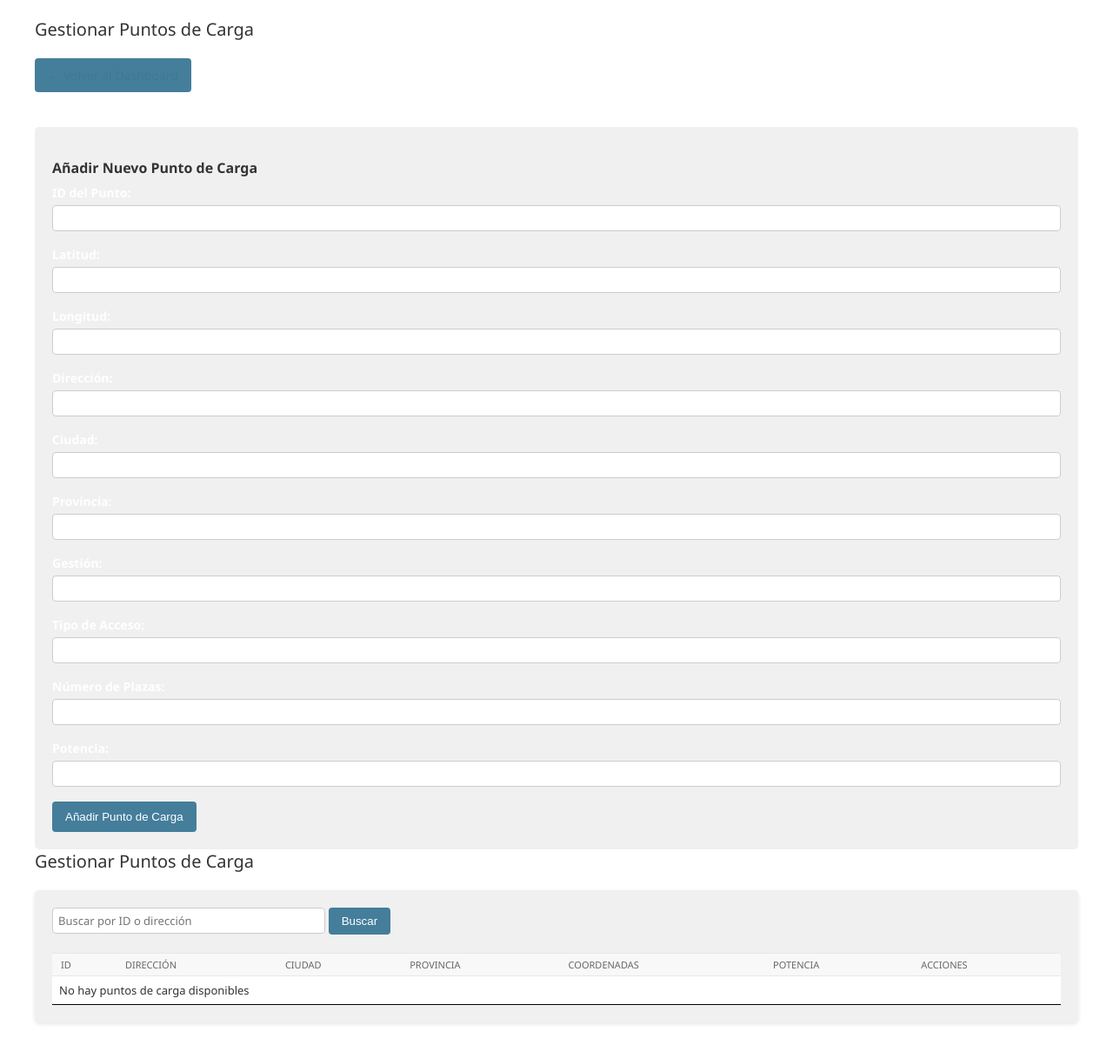
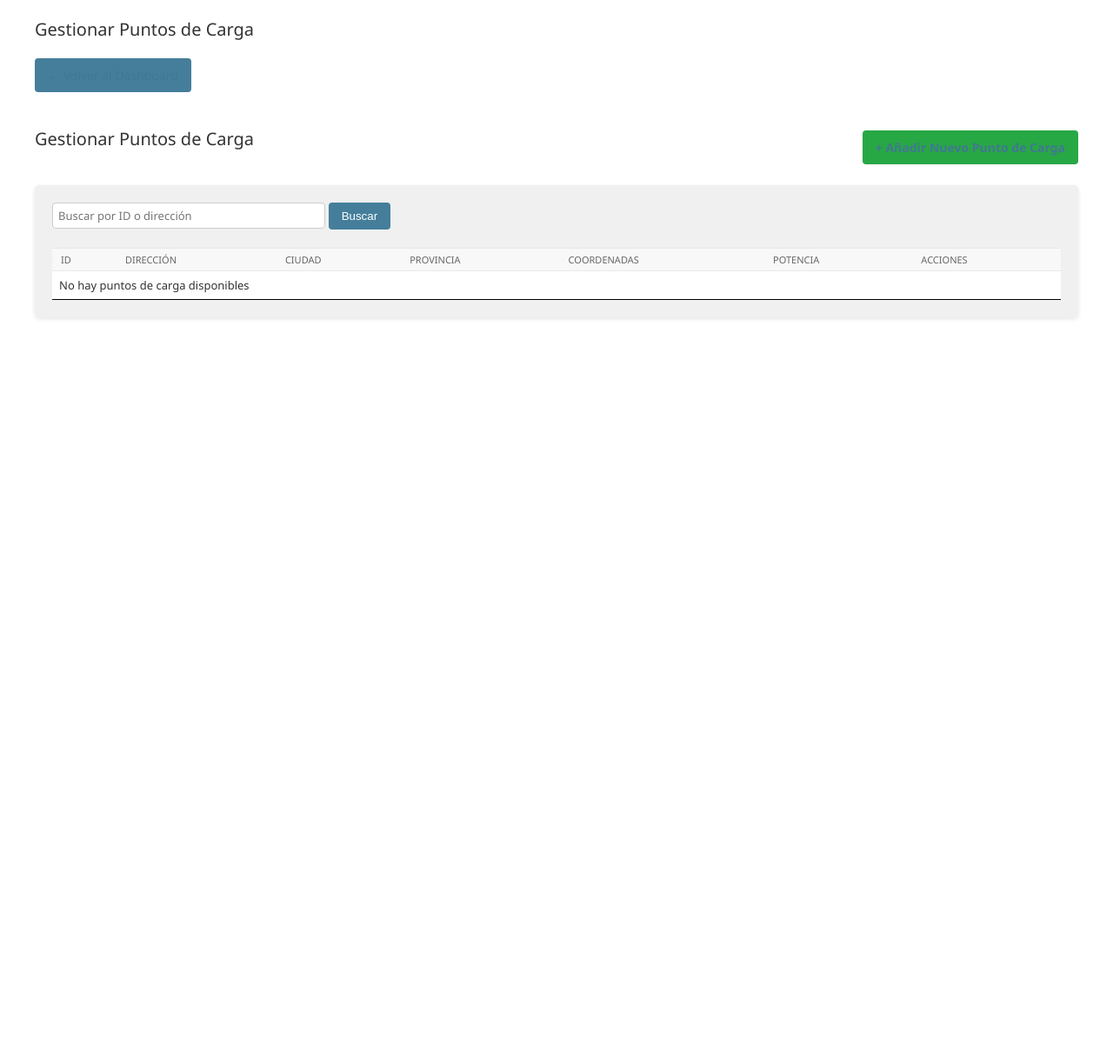
Before and after one commit to pes2425q2-t-gei-upc/Eco-move_backend, a Django app: page /admin_connect/gestionar-puntos/ in a window 1280 px wide. Shown: the part 69-1286 px from the top of the page at 87% size. After the commit the page ends 436 px from the top, so only its background shows below. Run offline with Django 5.2, Linux system fonts and the light colour scheme; the visitor is signed in with stand-in values (Sample User, id 1); data that the repository does not hold is empty.

Commit message:
refactor(admin): mueve la creación de punto de carga a una template separada

```diff
--- a/admin_connect/admin_views.py
+++ b/admin_connect/admin_views.py
@@ -293,7 +293,10 @@ def añadir_punto(request):
         # Validar que el ID no exista ya
         if EstacioCarrega.objects.filter(id_punt=id_punt).exists():
             messages.error(request, f"Ya existe un punto de carga con el ID {id_punt}")
-            return redirect('admin_connect:gestionar_puntos')
+            return render(request, 'admin_connect/añadir_punto.html', {
+                'title': 'Añadir Punto de Carga',
+                'error': f"Ya existe un punto de carga con el ID {id_punt}"
+            })
 
         try:
             # Crear el nuevo punto de carga
@@ -312,13 +315,18 @@ def añadir_punto(request):
             estacion.save()
 
             messages.success(request, f"Punto de carga {id_punt} añadido correctamente")
+            return redirect('admin_connect:gestionar_puntos')
         except Exception as e:
             messages.error(request, f"Error al añadir el punto de carga: {str(e)}")
+            return render(request, 'admin_connect/añadir_punto.html', {
+                'title': 'Añadir Punto de Carga',
+                'error': f"Error al añadir el punto de carga: {str(e)}"
+            })
 
-        return redirect('admin_connect:gestionar_puntos')
-
-    # Si es GET, redirigir a la página de gestión
-    return redirect('admin_connect:gestionar_puntos')
+    # Si es GET, mostrar el formulario
+    return render(request, 'admin_connect/añadir_punto.html', {
+        'title': 'Añadir Punto de Carga'
+    })
 
 @staff_member_required
 def editar_punto(request, punto_id):
--- a/admin_connect/templates/admin_connect/gestionar_puntos.html
+++ b/admin_connect/templates/admin_connect/gestionar_puntos.html
@@ -67,36 +67,6 @@
   .action-buttons {
     white-space: nowrap;
   }
-  .form-container {
-    margin-top: 20px;
-    padding: 20px;
-    background-color: rgba(169, 169, 169, 0.181);
-    border-radius: 5px;
-  }
-  .form-group {
-    margin-bottom: 15px;
-  }
-  .form-group label {
-    display: block;
-    margin-bottom: 5px;
-    font-weight: bold;
-    color: white;
-  }
-  .form-control {
-    width: 100%;
-    padding: 8px;
-    border: 1px solid #ddd;
-    border-radius: 4px;
-    box-sizing: border-box;
-  }
-  .button-primary {
-    padding: 10px 15px;
-    background-color: #447e9b;
-    color: white;
-    border: none;
-    border-radius: 4px;
-    cursor: pointer;
-  }
   .button-danger {
     background-color: #dc3545;
   }
@@ -131,6 +101,24 @@
     text-decoration: none;
     cursor: pointer;
   }
+  .header-actions {
+    display: flex;
+    justify-content: space-between;
+    align-items: center;
+    margin-bottom: 20px;
+  }
+  .add-button {
+    display: inline-block;
+    padding: 10px 15px;
+    background-color: #28a745;
+    color: white;
+    text-decoration: none;
+    border-radius: 4px;
+    font-weight: bold;
+  }
+  .add-button:hover {
+    background-color: #218838;
+  }
 </style>
 {% endblock %}
 
@@ -141,55 +129,10 @@
   </a>
 </div>
 
-<div class="form-container">
-    <h2>Añadir Nuevo Punto de Carga</h2>
-    <form method="post" action="{% url 'admin_connect:añadir_punto' %}">
-      {% csrf_token %}
-      <div class="form-group">
-        <label for="id_punt">ID del Punto:</label>
-        <input type="text" id="id_punt" name="id_punt" class="form-control" required>
-      </div>
-      <div class="form-group">
-        <label for="lat">Latitud:</label>
-        <input type="number" id="lat" name="lat" step="0.000001" class="form-control" required>
-      </div>
-      <div class="form-group">
-        <label for="lng">Longitud:</label>
-        <input type="number" id="lng" name="lng" step="0.000001" class="form-control" required>
-      </div>
-      <div class="form-group">
-        <label for="direccio">Dirección:</label>
-        <input type="text" id="direccio" name="direccio" class="form-control">
-      </div>
-      <div class="form-group">
-        <label for="ciutat">Ciudad:</label>
-        <input type="text" id="ciutat" name="ciutat" class="form-control">
-      </div>
-      <div class="form-group">
-        <label for="provincia">Provincia:</label>
-        <input type="text" id="provincia" name="provincia" class="form-control">
-      </div>
-      <div class="form-group">
-        <label for="gestio">Gestión:</label>
-        <input type="text" id="gestio" name="gestio" class="form-control" required>
-      </div>
-      <div class="form-group">
-        <label for="tipus_acces">Tipo de Acceso:</label>
-        <input type="text" id="tipus_acces" name="tipus_acces" class="form-control" required>
-      </div>
-      <div class="form-group">
-        <label for="nplaces">Número de Plazas:</label>
-        <input type="text" id="nplaces" name="nplaces" class="form-control">
-      </div>
-      <div class="form-group">
-        <label for="potencia">Potencia:</label>
-        <input type="number" id="potencia" name="potencia" class="form-control">
-      </div>
-      <button type="submit" class="button-primary">Añadir Punto de Carga</button>
-    </form>
-  </div>
-
-<h1>Gestionar Puntos de Carga</h1>
+<div class="header-actions">
+  <h1>Gestionar Puntos de Carga</h1>
+  <a href="{% url 'admin_connect:añadir_punto' %}" class="add-button">+ Añadir Nuevo Punto de Carga</a>
+</div>
 
 <div class="card">
   <div class="search-container">
@@ -236,8 +179,6 @@
   </div>
 </div>
 
-
-
 <!-- Modal de confirmación para eliminar -->
 <div id="modalEliminar" class="modal">
   <div class="modal-content">
@@ -246,8 +187,8 @@
     <p>¿Estás seguro de que deseas eliminar este punto de carga? Esta acción no se puede deshacer.</p>
     <form id="formEliminar" method="post" action="">
       {% csrf_token %}
-      <button type="submit" class="button-primary button-danger">Eliminar</button>
-      <button type="button" class="button-primary" onclick="cerrarModal()">Cancelar</button>
+      <button type="submit" class="button button-primary button-danger">Eliminar</button>
+      <button type="button" class="button button-primary" onclick="cerrarModal()">Cancelar</button>
     </form>
   </div>
 </div>
```
Also changed, not shown: admin_connect/templates/admin_connect/añadir_punto.html (added, +131 -0 lines).
